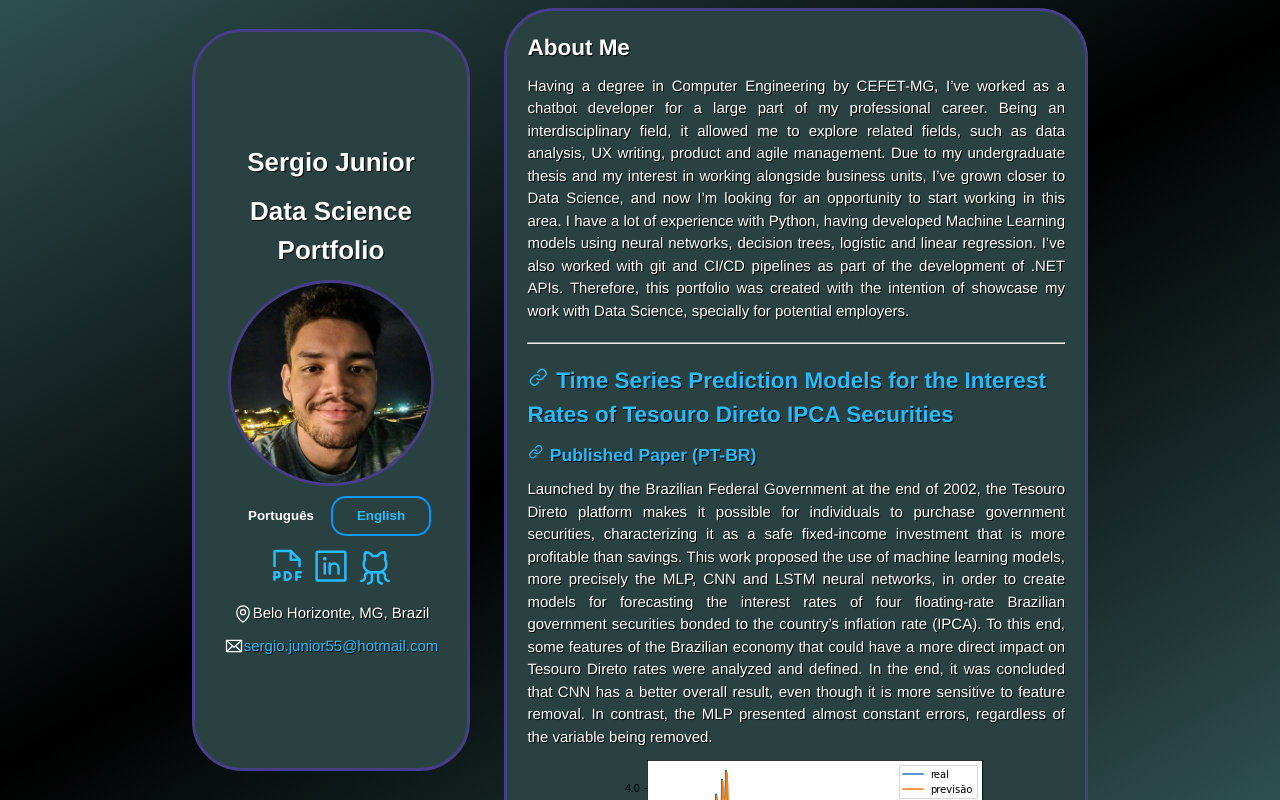
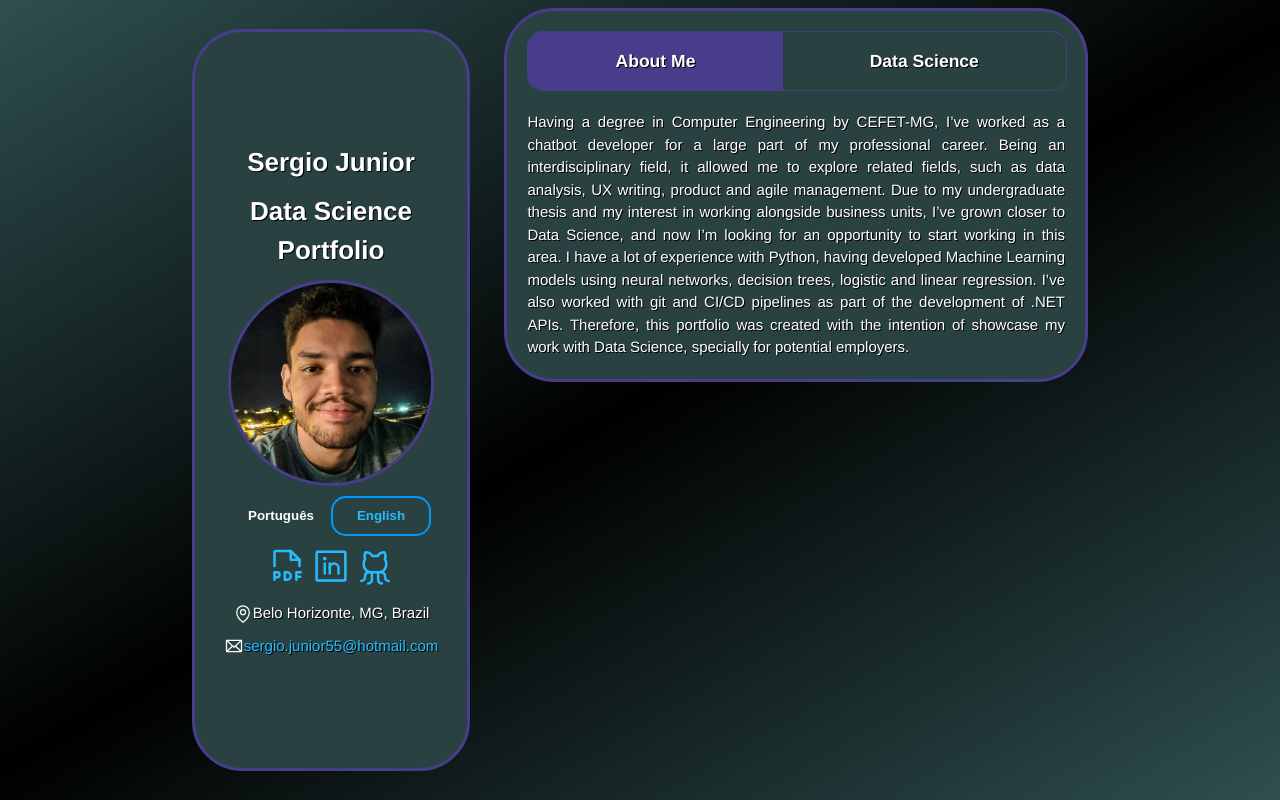
Before and after one commit to juniorsergio/Portfolio, a React (Vite) app: page / in a window 1280 px wide. Shown: the top 800 px of the page. Built offline with nearby package versions, Linux system fonts and the light colour scheme.

Commit message:
adding tabs

```diff
--- a/src/assets/translations/en.json
+++ b/src/assets/translations/en.json
@@ -1,11 +1,15 @@
 {
     "header": {
-        "title": "Data Science Portfolio",
+        "title": "Portfolio",
         "linkedin": "https://www.linkedin.com/in/juniorsergio/?locale=en_US",
         "localization": "Belo Horizonte, MG, Brazil"
     },
 
     "main": {
+        "tabs": {
+            "aboutMe": "About Me",
+            "dataScience": "Data Science"
+        },
         "about": {
             "title": "About Me",
             "text": "Having a degree in Computer Engineering by CEFET-MG, I’ve worked as a chatbot developer for a large part of my professional career. Being an interdisciplinary field, it allowed me to explore related fields, such as data analysis, UX writing, product and agile management. Due to my undergraduate thesis and my interest in working alongside business units, I’ve grown closer to Data Science, and now I’m looking for an opportunity to start working in this area. I have a lot of experience with Python, having developed Machine Learning models using neural networks, decision trees, logistic and linear regression. I’ve also worked with git and CI/CD pipelines as part of the development of .NET APIs. Therefore, this portfolio was created with the intention of showcase my work with Data Science, specially for potential employers."
--- a/src/assets/translations/ptBr.json
+++ b/src/assets/translations/ptBr.json
@@ -1,11 +1,15 @@
 {
     "header": {
-        "title": "Data Science Portfolio",
+        "title": "Portfólio",
         "linkedin": "https://www.linkedin.com/in/juniorsergio/",
         "localization": "Belo Horizonte, MG, Brasil"
     },
 
     "main": {
+        "tabs": {
+            "aboutMe": "Sobre Mim",
+            "dataScience": "Ciência de Dados"
+        },
         "about": {
             "title": "Sobre Mim",
             "text": "Formado em Engenharia de Computação pelo CEFET-MG, trabalhei como desenvolvedor de chatbots em boa parte da minha carreira profissional. Por ser uma área interdisciplinar, me permitiu explorar áreas tangentes à programação, como análise de dados, UX writing, gestão de produto e gestão ágil. Devido ao TCC e ao meu interesse pela interface com áreas de negócio, me aproximei cada vez mais da área de Ciência de Dados, e estou buscando uma oportunidade de migrar para essa carreira. Tenho bastante familiaridade com Python, e já desenvolvi modelos de Machine Learning usando redes neurais, árvores de decisão, regressão linear e logística. Já trabalhei também com git e pipelines CI/CD durante o desenvolvimento de APIs em .NET. Assim, esse portfólio foi criado para mostrar alguns projetos que já desenvolvi na área de Ciência de Dados, visando potenciais recrutadores."
--- /dev/null
+++ b/src/components/AboutMe.tsx
@@ -0,0 +1,13 @@
+import { useTranslation } from "react-i18next"
+
+import '../styles/App.css'
+
+export function AboutMe(){
+    const { t, i18n } = useTranslation()
+
+    return (
+        <article className="aboutMe">
+            <p> {t('main.about.text')} </p>
+        </article>
+    )
+}
--- /dev/null
+++ b/src/components/DataScience.tsx
@@ -0,0 +1,79 @@
+import { Markup } from 'interweave'
+import { Link } from 'phosphor-react'
+import { useTranslation } from "react-i18next"
+
+import tesouro_direto from '../assets/images/tesouro_direto.png'
+import credit_risk from '../assets/images/credit_risk.png'
+import breaking_bad from '../assets/images/breaking_bad.png'
+
+import '../styles/DataScience.css'
+import '../styles/App.css'
+
+export function DataScience(){
+    const { t, i18n } = useTranslation()
+
+    return (
+        <div className='dataScience'>
+            <article>
+                <h2>
+                    <a href="https://github.com/juniorsergio/Prediction-Projects/tree/master/Tesouro%20Direto">
+                        <Link /> {t('main.projects.time_series.title')}
+                    </a>
+                </h2>
+
+                <h3>
+                    <a href="http://dx.doi.org/10.21528/CBIC2021-11">
+                        <Link /> {t('main.projects.time_series.subtitle')}
+                    </a>
+                </h3>
+
+                <p>
+                    {t('main.projects.time_series.text')}
+                </p>
+
+                <figure className="projectImage">
+                    <img src={tesouro_direto} alt="Tesouro Direto prediction" />
+                    <figcaption> {t('main.projects.time_series.figcaption')} </figcaption>
+                </figure>
+            </article>
+
+            <hr />
+
+            <article>
+                <h2>
+                    <a href="https://github.com/juniorsergio/Classification-Projects/blob/master/Credit%20Risk/credit_risk_prediction.ipynb">
+                        <Link /> {t('main.projects.credit_risk.title')}
+                    </a>
+                </h2>
+
+                <p>
+                    {t('main.projects.credit_risk.text')}
+                </p>
+
+                <figure className="projectImage">
+                    <img src={credit_risk} alt="credit risk" />
+                    <figcaption> {t('main.projects.credit_risk.figcaption')} </figcaption>
+                </figure>
+            </article>
+
+            <hr />
+
+            <article>
+                <h2>
+                    <a href="https://github.com/juniorsergio/DataExploration/blob/master/Breaking%20Bad%20-%20Rating%20analysis/breaking-bad-imdb-rating-analysis-by-writer.ipynb">
+                        <Link /> {t('main.projects.breaking_bad.title')}
+                    </a>
+                </h2>
+
+                <p>
+                    <Markup content={t('main.projects.breaking_bad.text')} />
+                </p>
+
+                <figure className="projectImage">
+                    <img src={breaking_bad} alt="breaking bad" />
+                    <figcaption> {t('main.projects.breaking_bad.figcaption')} </figcaption>
+                </figure>
+            </article>
+        </div>
+    )
+}
--- a/src/components/Main.tsx
+++ b/src/components/Main.tsx
@@ -1,84 +1,36 @@
-import { Markup } from 'interweave'
-import { Link } from 'phosphor-react'
 import { useTranslation } from "react-i18next"
 
-import tesouro_direto from '../assets/images/tesouro_direto.png'
-import credit_risk from '../assets/images/credit_risk.png'
-import breaking_bad from '../assets/images/breaking_bad.png'
 import '../styles/Main.css'
+import { useState } from 'react'
+import { AboutMe } from './AboutMe'
+import { DataScience } from "./DataScience"
 
 export function Main(){
     const { t, i18n } = useTranslation()
+    const [ activeTab, setActiveTab ] = useState('aboutMe')
+
+    function handleAboutMe () {
+        setActiveTab("aboutMe");
+      };
+
+      function handleDataScience() {
+        setActiveTab("dataScience");
+      };
 
     return (
         <main>
-            <article>
-                <h2> {t('main.about.title')} </h2>
-                <p> {t('main.about.text')} </p>
-            </article>
+            <nav>
+                <ul className='tabs'>
+                    <li className={activeTab === 'aboutMe' ? 'activeTab' : ''} onClick={handleAboutMe}>
+                        <h3>{t('main.tabs.aboutMe')}</h3>
+                    </li>
+                    <li className={activeTab === 'dataScience' ? 'activeTab' : ''} onClick={handleDataScience}>
+                        <h3>{t('main.tabs.dataScience')}</h3>
+                    </li>
+                </ul>
+            </nav>
 
-            <hr />
-
-            <article>
-                <h2>
-                    <a href="https://github.com/juniorsergio/Prediction-Projects/tree/master/Tesouro%20Direto">
-                        <Link /> {t('main.projects.time_series.title')}
-                    </a>
-                </h2>
-
-                <h3>
-                    <a href="http://dx.doi.org/10.21528/CBIC2021-11">
-                        <Link /> {t('main.projects.time_series.subtitle')}
-                    </a>
-                </h3>
-
-                <p>
-                    {t('main.projects.time_series.text')}
-                </p>
-
-                <figure className="projectImage">
-                    <img src={tesouro_direto} alt="Tesouro Direto prediction" />
-                    <figcaption> {t('main.projects.time_series.figcaption')} </figcaption>
-                </figure>
-            </article>
-
-            <hr />
-
-            <article>
-                <h2>
-                    <a href="https://github.com/juniorsergio/Classification-Projects/blob/master/Credit%20Risk/credit_risk_prediction.ipynb">
-                        <Link /> {t('main.projects.credit_risk.title')}
-                    </a>
-                </h2>
-
-                <p>
-                    {t('main.projects.credit_risk.text')}
-                </p>
-
-                <figure className="projectImage">
-                    <img src={credit_risk} alt="credit risk" />
-                    <figcaption> {t('main.projects.credit_risk.figcaption')} </figcaption>
-                </figure>
-            </article>
-
-            <hr />
-
-            <article>
-                <h2>
-                    <a href="https://github.com/juniorsergio/DataExploration/blob/master/Breaking%20Bad%20-%20Rating%20analysis/breaking-bad-imdb-rating-analysis-by-writer.ipynb">
-                        <Link /> {t('main.projects.breaking_bad.title')}
-                    </a>
-                </h2>
-
-                <p>
-                    <Markup content={t('main.projects.breaking_bad.text')} />
-                </p>
-
-                <figure className="projectImage">
-                    <img src={breaking_bad} alt="breaking bad" />
-                    <figcaption> {t('main.projects.breaking_bad.figcaption')} </figcaption>
-                </figure>
-            </article>
+            {activeTab === 'aboutMe' ? <AboutMe /> : <DataScience />}
         </main>
     )
 }
--- /dev/null
+++ b/src/styles/DataScience.css
@@ -0,0 +1,5 @@
+.dataScience {
+    display: flex;
+    flex-direction: column;
+    gap: 20px;
+}
--- a/src/styles/Main.css
+++ b/src/styles/Main.css
@@ -7,6 +7,46 @@
     gap: 20px;
     margin: 8px 0;
 }
+
+ul.tabs {
+    width: 100%;
+    padding: 0;
+
+    display: flex;
+    align-items: center;
+    justify-content: space-between;
+
+    border: 1px solid var(--border);
+    border-radius: 15px;
+  }
+
+  ul.tabs li {
+    flex: auto;
+    padding: 1rem;
+
+    list-style: none;
+    text-align: center;
+
+    cursor: pointer;
+    transition: all 0.7s;
+
+    border-bottom-left-radius: 15px;
+    border-top-left-radius: 15px;
+  }
+
+  ul.tabs li:nth-child(2) {
+    border-radius: 0;
+    border-bottom-right-radius: 15px;
+    border-top-right-radius: 15px;
+  }
+
+  ul.tabs li:hover {
+    background: rgba(50, 224, 196, 0.15);
+  }
+
+  ul.tabs li.activeTab {
+    background: var(--border);
+  }
 
 article {
     display: flex;
```
